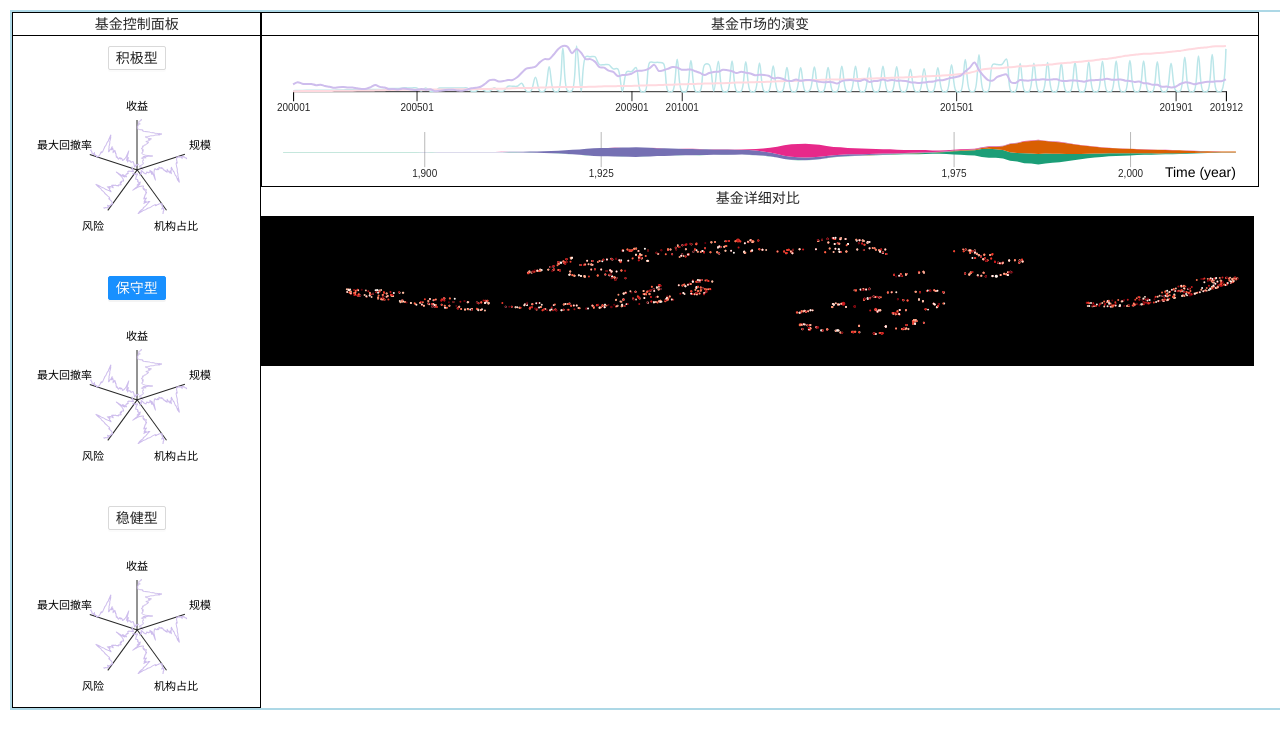
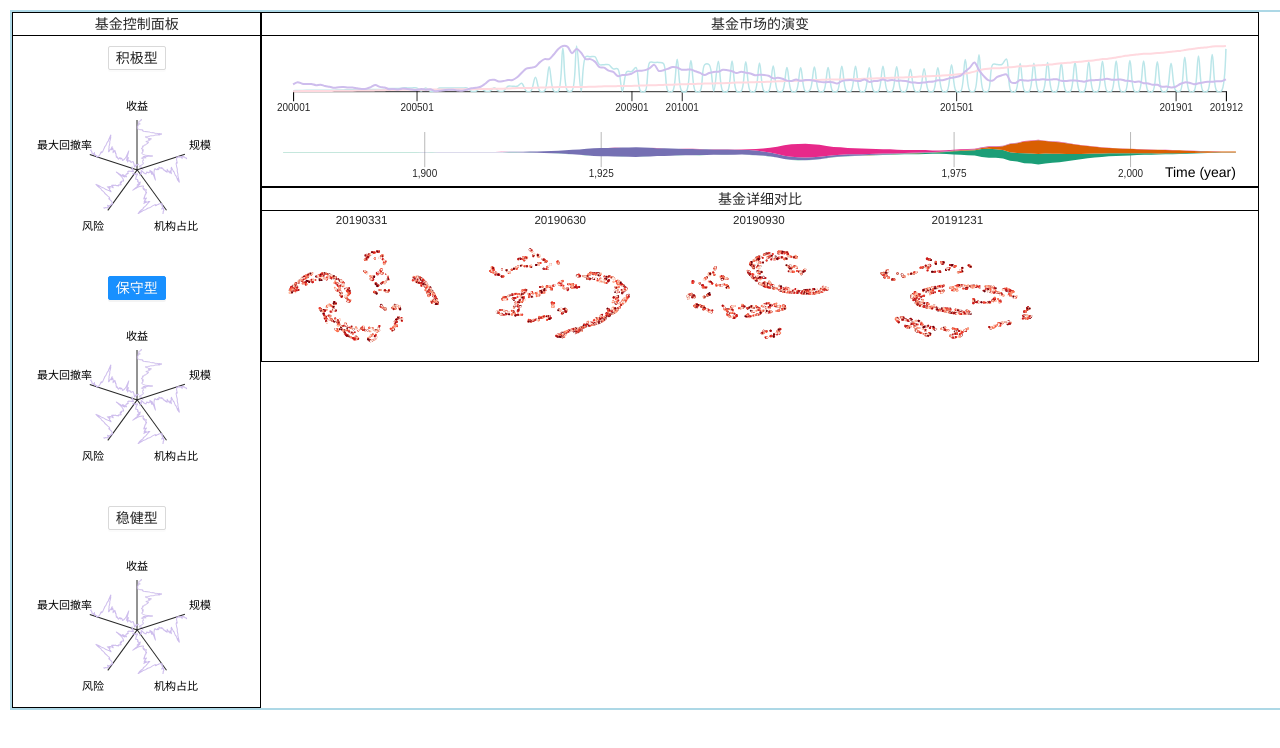
Before and after one commit to zijing-he/FundAnalysisClient, a Vue app: page / in a window 1280 px wide. Shown: the top 748 px of the page. Built offline with nearby package versions, Linux system fonts and the light colour scheme.

Commit message:
Added fund scatter diagram

```diff
--- a/src/App.vue
+++ b/src/App.vue
@@ -18,7 +18,7 @@
 
 <script>
 import ControlPanelLayout from "@/components/ControlPanel/layout";
-import MarketAnalysisLayout from "@/components/MarketAnalysis/market-analysis-layout";
+import MarketAnalysisLayout from "@/components/MarketAnalysis/layout";
 import OverViewLayout from "@/components/Overview/layout";
 
 export default {
--- a/src/components/ControlPanel/rader-chart.vue
+++ b/src/components/ControlPanel/rader-chart.vue
@@ -8,7 +8,9 @@ import dataJSON from "@/data/market_data.json";
 
 export default {
   name: "ControlPanelRaderChart",
-  props:['id'],
+  props: {
+    id: String,
+  },
   components: {},
   data() {
     return {
@@ -22,7 +24,6 @@ export default {
   },
 
   mounted: function () {
-
     this.renderInit();
     this.renderUpdate();
   },
@@ -55,7 +56,7 @@ export default {
 
   methods: {
     renderInit() {
-       d3.select("#market_raderchart").attr("id",this.id);
+      d3.select("#market_raderchart").attr("id", this.id);
       this.svg = d3
         .select(`#${this.id}`)
         .append("svg")
--- a/src/components/MarketAnalysis/market-analysis-layout.vue
+++ b/src/components/MarketAnalysis/layout.vue
@@ -6,8 +6,8 @@
   </div>
 </template>
 <script>
-import MarketAnalysisCurveChart from "@/components/MarketAnalysis/market-analysis-curvechart";
-import MarketAnalysisStramGraph from "@/components/MarketAnalysis/market-analysis-streamgraph";
+import MarketAnalysisCurveChart from "@/components/MarketAnalysis/curvechart";
+import MarketAnalysisStramGraph from "@/components/MarketAnalysis/streamgraph";
 export default {
   name: "MarketAnalysisLayout",
   data() {
--- a/src/components/Overview/fund-scatter-diagram.vue
+++ b/src/components/Overview/fund-scatter-diagram.vue
@@ -1,6 +1,7 @@
 
 <template>
-  <svg id="mainsvg" width="993" height="150"></svg>
+  <h5>{{date}}</h5>
+  <div id="fund_scatter_diagram"></div>
   <!-- <a-row>
     <a-col :span="24">
       <temporalView :time-interval="timeInterval" @updateDate="debounceZoom" />
@@ -16,7 +17,8 @@ import dataJSON from "@/data/tsne_date_loc.json";
 export default {
   name: "fundScatterDiagram",
   props: {
-    loadData: Object,
+    id: String,
+    date: String,
     threshold: Number,
   },
   components: {
@@ -25,8 +27,11 @@ export default {
   data() {
     return {
       svg: null,
-      data: dataJSON["20190331"],
-      timeInterval: [0, 50],
+      width: 198.6,
+      height: 134,
+      margin: { top: 20, right: 20, bottom: 20, left: 20 },
+      data: dataJSON[this.date],
+      // timeInterval: [0, 50],
     };
   },
   watch: {
@@ -36,95 +41,77 @@ export default {
     },
   },
   mounted: function () {
+    console.log(this.date);
     this.renderInit();
     this.renderUpdate();
   },
-  created() {
-    this.debounceZoom = _.debounce(this.handleupdateDate, 33);
-  },
-  unmounted() {
-    this.debounceZoom.cancel();
-  },
-  methods: {
-    handleupdateDate(interval) {
-      this.timeInterval = interval;
-      // console.log(this.timeInterval);
-      this.renderUpdate();
+  // created() {
+  //   this.debounceZoom = _.debounce(this.handleupdateDate, 33);
+  // },
+  // unmounted() {
+  //   this.debounceZoom.cancel();
+  // },
+  computed: {
+    innerWidth() {
+      return this.width - this.margin.left - this.margin.right;
     },
-    renderInit() {
-      console.log(this.data);
-      let width = d3.select("#mainsvg").attr("width");
-      let height = d3.select("#mainsvg").attr("height");
-      this.svg = d3.select("#mainsvg").attr("viewBox", [0, 0, width, height]);
+    innerHeight() {
+      return this.height - this.margin.top - this.margin.bottom;
     },
-    renderUpdate() {
-      // Remove all groups in svg
-      this.svg.selectAll("g").remove();
-
-      // Configuration
-      let width = d3.select("#mainsvg").attr("width");
-      let height = d3.select("#mainsvg").attr("height");
-      let margin = { top: 20, right: 0, bottom: 30, left: 40 };
-      let innerWidth = width - margin.left - margin.right;
-      let innerHeight = height - margin.top - margin.bottom;
-      // let xValue = date => d3.min(Object.values(this.data[date]),d => d.x);
-      let xValue = (d) => this.data[d].x;
-      let yValue = (d) => this.data[d].y;
-
-      // let time = "2019/03/31";
-
-      let colorScaleRed = d3
+    xScale(){
+      return d3
+        .scaleLinear()
+        .domain(d3.extent(Object.keys(this.data), (d) => this.data[d].x))
+        .range([0, this.innerWidth])
+        .nice();
+    },
+    yScale(){
+      return d3
+        .scaleLinear()
+        .domain(d3.extent(Object.keys(this.data), (d) => this.data[d].y))
+        .range([this.innerHeight, 0])
+        .nice();
+    },
+    colorScaleRed(){
+      return d3
         .scaleOrdinal()
         .domain(d3.extent(Object.keys(this.data), (d) => this.data[d].nav))
         .range(d3.schemeReds[9]);
-      let colorScaleGreen = d3
+    },
+    colorScaleGreen(){
+      return d3
         .scaleOrdinal()
         .domain(d3.extent(Object.keys(this.data), (d) => this.data[d].nav))
         .range(d3.schemeGreens[9]);
+    }
 
-      // console.log(d3.extent(Object.keys(this.data), (d) => this.data[d].nav));
-      // console.log(Object.keys(this.data));
-      // console.log(this.threshold);
-      // console.log(
-      //   Object.keys(this.data).filter((d) => this.data[d].nav >= this.threshold)
-      // );
+  },
+  methods: {
+    // handleupdateDate(interval) {
+    //   this.timeInterval = interval;
+    //   // console.log(this.timeInterval);
+    //   this.renderUpdate();
+    // },
+    renderInit() {
+      d3.select("#fund_scatter_diagram").attr("id", this.id);
+      this.svg = d3
+        .select(`#${this.id}`)
+        .append("svg")
+        .attr("width", this.width)
+        .attr("height", this.height)
+        .attr("viewBox", [0, 0, this.width, this.height])
+        .append("g")
+        .attr("transform", `translate(${this.margin.left},${this.margin.top})`);
+    },
+    renderUpdate() {
+      this.svg.selectAll("g").remove();
 
-      let timeScale = d3.scaleLinear().domain([0, 100]).range([0, 28]);
+      // let timeScale = d3.scaleLinear().domain([0, 100]).range([0, 28]);
 
-      let timeStart = Math.round(timeScale(this.timeInterval[0]));
-      let timeEnd = Math.round(timeScale(this.timeInterval[1]));
-      // console.log(timeStart, timeEnd);
+      // let timeStart = Math.round(timeScale(this.timeInterval[0]));
+      // let timeEnd = Math.round(timeScale(this.timeInterval[1]));
 
-      let timeRange = Object.keys(this.data);
-
-      // console.log(Object.values(this.data["20190110"]));
-
-      //  console.log( d3.min(timeRange,xValue));
-
-      let xScale = d3
-        .scaleLinear()
-        .domain(d3.extent(Object.keys(this.data), xValue))
-        .range([margin.left, width - margin.right])
-        .nice();
-
-      let yScale = d3
-        .scaleLinear()
-        .domain(d3.extent(Object.keys(this.data), yValue))
-        .range([margin.top, height - margin.bottom])
-        .nice();
-
-      // this.svg
-      //   .append("g")
-      //   .append("text")
-      //   .attr("class", "date_text")
-      //   .attr("x", innerWidth / 3 + 60)
-      //   .attr("y", innerHeight / 10 - 10)
-      //   .attr("dy", ".5em")
-      //   .attr("font-size", "5em")
-      //   .style("text-anchor", "end")
-      //   .attr("fill", "#504f4f")
-      //   .attr("font-weight", "bold")
-      //   .text(time);
+      // let timeRange = Object.keys(this.data);
 
       this.svg
         .append("g")
@@ -133,19 +120,19 @@ export default {
           Object.keys(this.data).filter(
             (d) => this.data[d].nav >= this.threshold
           )
-        ) //绑定基金id
+        )
         .join("circle")
-        .attr("cx", (d) => xScale(xValue(d)))
-        .attr("cy", (d) => yScale(yValue(d)))
+        .attr("cx", (d) => this.xScale(this.data[d].x))
+        .attr("cy", (d) => this.yScale(this.data[d].y))
         .attr("r", (d) => this.data[d].size + 1)
-        .style("fill", (d) => colorScaleRed(this.data[d].nav));
+        .style("fill", (d) => this.colorScaleRed(this.data[d].nav));
     },
   },
 };
 </script>
 
 <style scoped>
-svg {
-  background-color: #000;
+h5{
+   margin-bottom: 0;
 }
 </style>
--- a/src/components/Overview/layout.vue
+++ b/src/components/Overview/layout.vue
@@ -1,20 +1,34 @@
 <template>
-  <div>
+  <div class="container">
     <h4>基金详细对比</h4>
     <a-row>
-      <!-- <div style="width: 20px; height: 600px">
-        <div style="display: inline-block; height: 300px; margin-top: 60px">
-          <a-slider
-            vertical
-            v-model:value="threshold"
-            :min="0"
-            :max="10"
-            :step="0.001"
-          />
-        </div>
-      </div> -->
       <a-col>
-        <fundScatterDiagram :threshold="threshold" />
+        <fundScatterDiagram
+          :id="svg_id1"
+          :date="date1"
+          :threshold="threshold"
+        />
+      </a-col>
+      <a-col>
+        <fundScatterDiagram
+          :id="svg_id2"
+          :date="date2"
+          :threshold="threshold"
+        />
+      </a-col>
+      <a-col>
+        <fundScatterDiagram
+          :id="svg_id3"
+          :date="date3"
+          :threshold="threshold"
+        />
+      </a-col>
+      <a-col>
+        <fundScatterDiagram
+          :id="svg_id4"
+          :date="date4"
+          :threshold="threshold"
+        />
       </a-col>
     </a-row>
   </div>
@@ -27,27 +41,33 @@ export default {
   name: "OverViewLayout",
   data() {
     return {
-      value: 510310,
       threshold: 0,
+      svg_id1: "fund_scatter_diagram1",
+      svg_id2: "fund_scatter_diagram2",
+      svg_id3: "fund_scatter_diagram3",
+      svg_id4: "fund_scatter_diagram4",
+      date1: "20190331",
+      date2: "20190630",
+      date3: "20190930",
+      date4: "20191231",
     };
   },
   components: {
     fundScatterDiagram,
   },
-  methods: {
-    onClickFundType({ key }) {
-      console.log(`Click on item ${key}`);
-    },
-    onClickIndustryType({ key }) {
-      console.log(`Click on item ${key}`);
-    },
-  },
+  methods: {},
   mounted() {},
 };
 </script>
 
-<style>
-.ant-col .ant-input {
-  width: 100px;
+<style scoped>
+.container {
+  height: 175px;
+  width: 100%;
+  border: 1px solid black;
+}
+.container h4 {
+  border-bottom: 1px solid black;
+  margin-bottom: 0;
 }
 </style>
```
Also changed, not shown: src/components/MarketAnalysis/curvechart.vue (renamed from src/components/MarketAnalysis/market-analysis-curvechart.vue), src/components/MarketAnalysis/streamgraph.vue (renamed from src/components/MarketAnalysis/market-analysis-streamgraph.vue).
